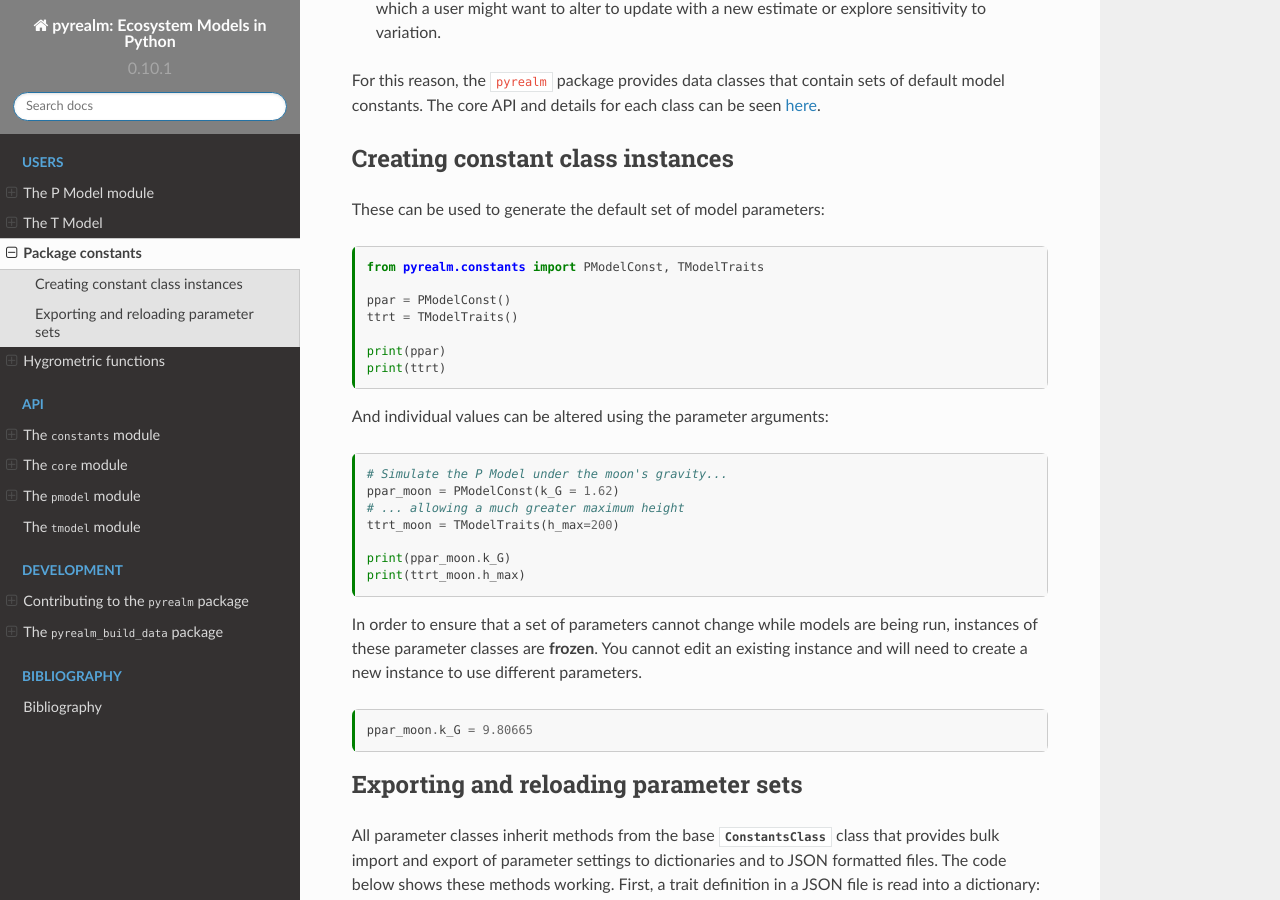
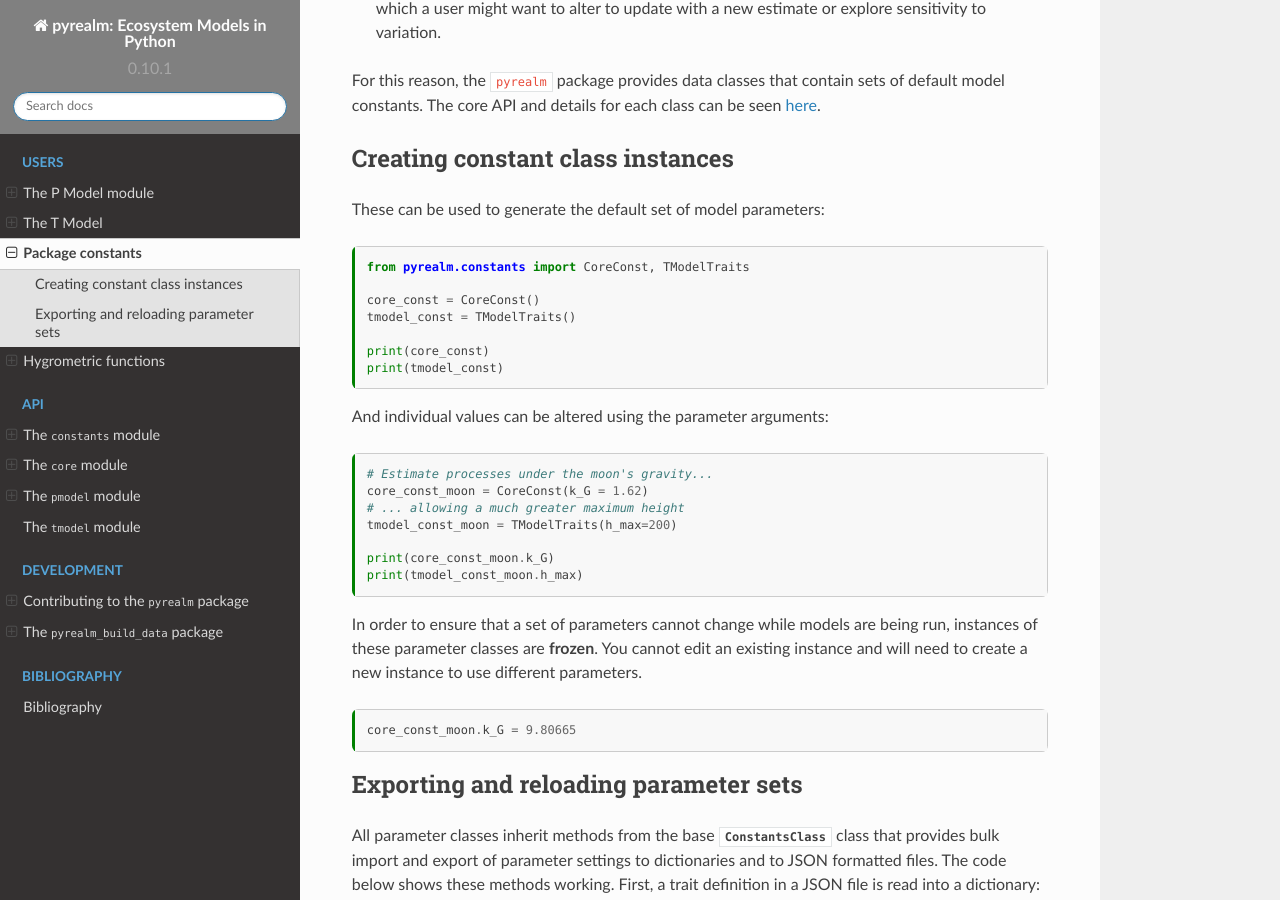
Before and after one commit to ImperialCollegeLondon/pyrealm, a Sphinx documentation site: the page built from docs/source/users/constants.md, in a window 1280 px wide and 900 px high, scrolled down 427 px. Built offline with Sphinx 7.4.7 and the Read the Docs theme 2.0.0, drawn with Linux system fonts in a browser that asks for light colours.

Commit message:
Fixing cross references and updating notebook code for CoreConst/PModelConst

````diff
--- a/docs/source/users/constants.md
+++ b/docs/source/users/constants.md
@@ -35,25 +35,25 @@ of default model constants. The core API and details for each class can be seen
 These can be used to generate the default set of model parameters:
 
 ```{code-cell} python
-from pyrealm.constants import PModelConst, TModelTraits
+from pyrealm.constants import CoreConst, TModelTraits
 
-ppar = PModelConst()
-ttrt = TModelTraits()
+core_const = CoreConst()
+tmodel_const = TModelTraits()
 
-print(ppar)
-print(ttrt)
+print(core_const)
+print(tmodel_const)
 ```
 
 And individual values can be altered using the parameter arguments:
 
 ```{code-cell} python
-# Simulate the P Model under the moon's gravity...
-ppar_moon = PModelConst(k_G = 1.62)
+# Estimate processes under the moon's gravity...
+core_const_moon = CoreConst(k_G = 1.62)
 # ... allowing a much greater maximum height
-ttrt_moon = TModelTraits(h_max=200)
+tmodel_const_moon = TModelTraits(h_max=200)
 
-print(ppar_moon.k_G)
-print(ttrt_moon.h_max)
+print(core_const_moon.k_G)
+print(tmodel_const_moon.h_max)
 ```
 
 In order to ensure that a set of parameters cannot change while models are being run,
@@ -62,7 +62,7 @@ instance and will need to create a new instance to use different parameters.
 
 ```{code-cell} python
 :tags: ["raises-exception"]
-ppar_moon.k_G = 9.80665
+core_const_moon.k_G = 9.80665
 ```
 
 ## Exporting and reloading parameter sets
````
Also changed, not shown: docs/source/api/constants_api.md (+7 -7 lines), docs/source/users/pmodel/pmodel_details/photosynthetic_environment.md (+8 -8 lines), docs/source/users/pmodel/pmodel_details/soil_moisture.md (+8 -8 lines), docs/source/users/pmodel/subdaily_details/subdaily_calculations.md (+15 -20 lines), 5 other files.
